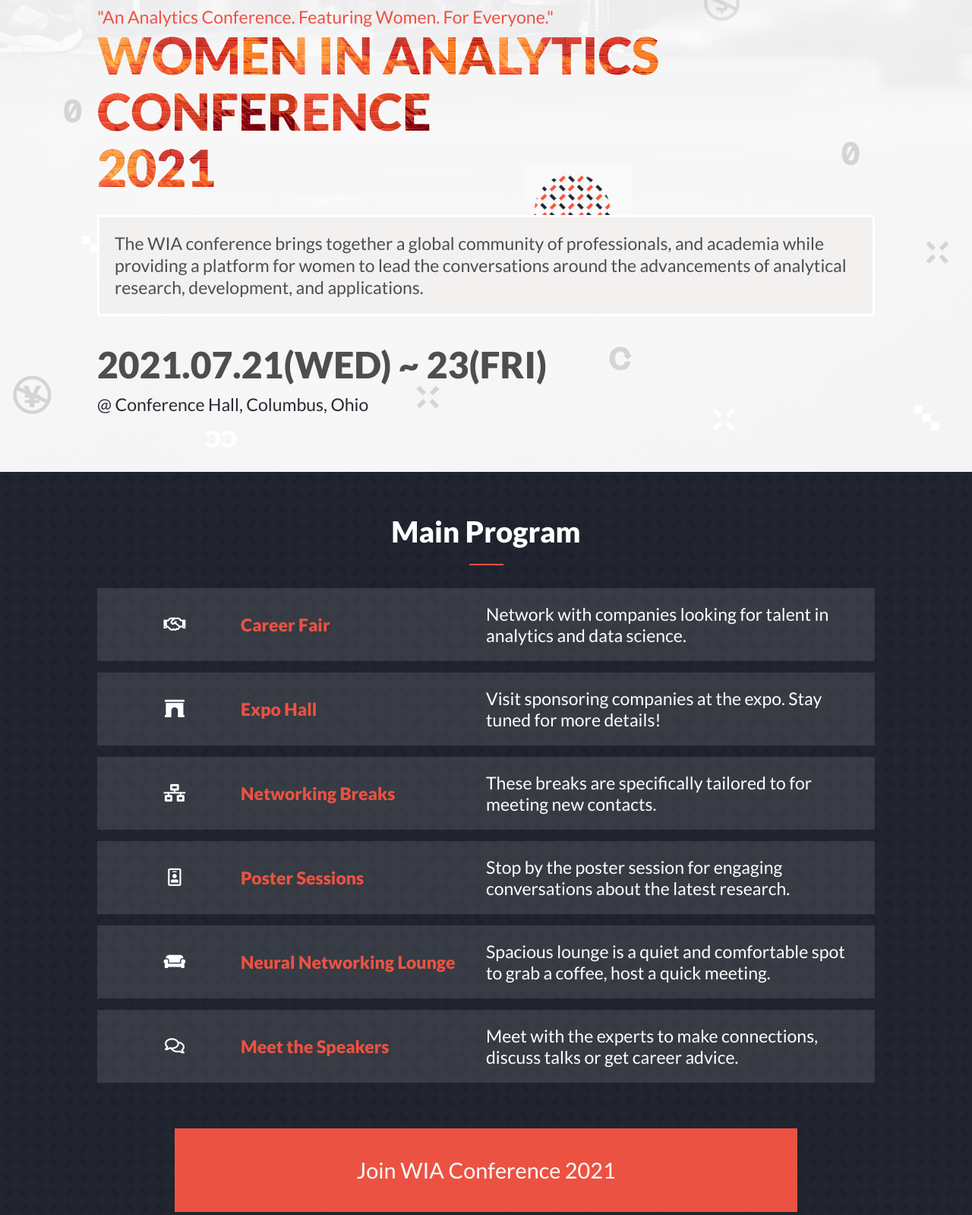
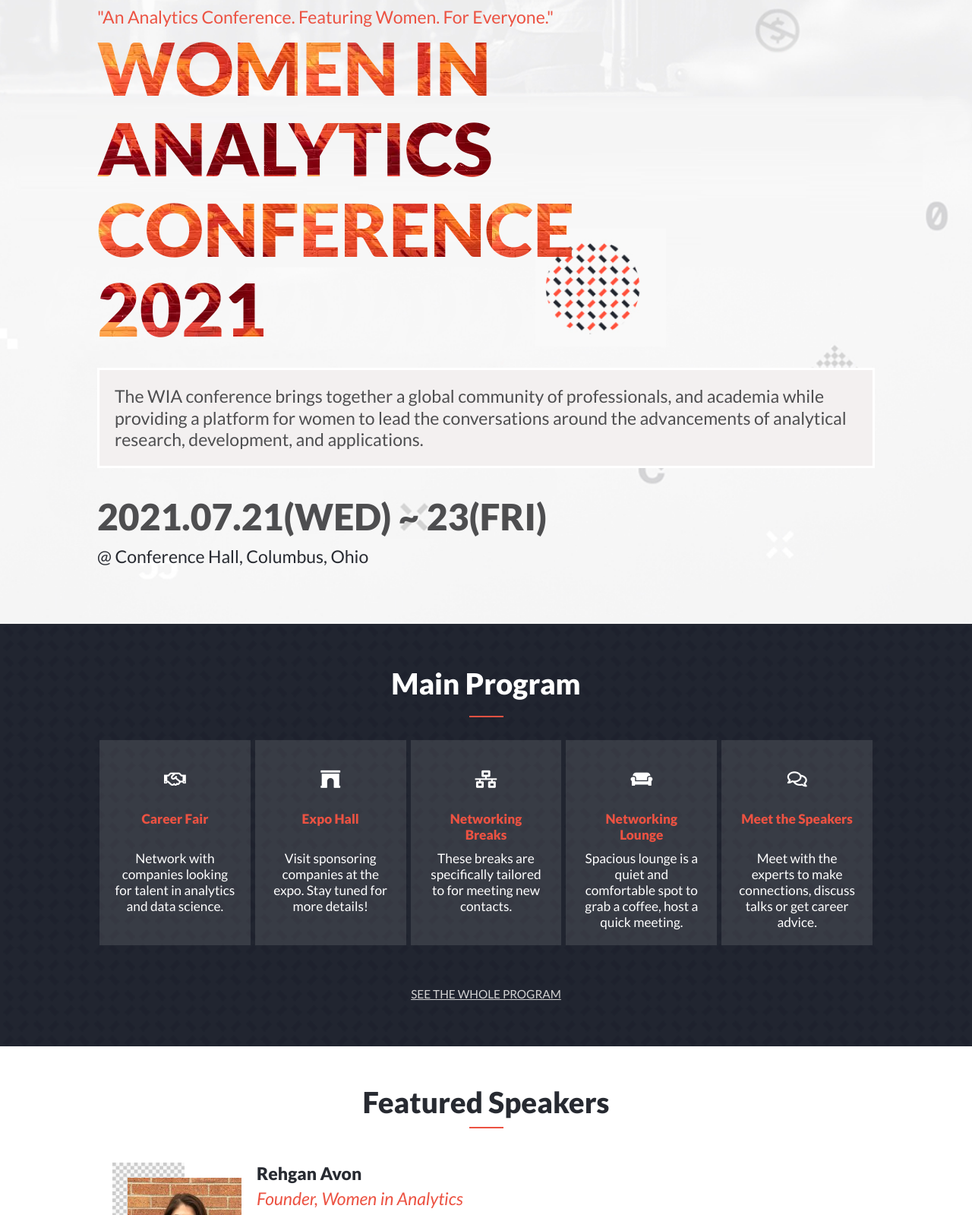
Before and after one commit to toliboff/Conference, a website: page index.html in a window 1280 px wide. Shown: the part 168-1767 px from the top of the page at 76% size. Drawn offline with Linux system fonts and the light colour scheme.

Commit message:
Update styled Main Program section for desktop version

```diff
--- a/index.html
+++ b/index.html
@@ -61,7 +61,7 @@
   </header>
 
   <section class="home" id="home">
-    <h1 class="page-title">WOMEN IN ANALYTICS CONFERENCE <span>2021<span></h1>
+    <h1 class="page-title">WOMEN IN ANALYTICS <span></span>CONFERENCE <span></span>2021</h1>
     <span class="moto">"An Analytics Conference. Featuring Women. For Everyone."</span>
     <p class="intro">
       The WIA conference brings together a global community of professionals, and academia while providing a platform for women to lead the conversations around the advancements of analytical research, development, and applications.
@@ -89,14 +89,10 @@
         <h3>Networking Breaks</h3>
         <p>These breaks are specifically tailored to for meeting new contacts.</p>
       </li>
-      <li>
-        <span class="program-icon"> <i class="far fa-id-badge"></i></span>
-        <h3>Poster Sessions</h3>
-        <p>Stop by the poster session for engaging conversations about the latest research.</p>
-      </li>
+
       <li>
         <span class="program-icon"> <i class="fas fa-couch"></i></span>
-        <h3>Neural Networking Lounge</h3>
+        <h3>Networking Lounge</h3>
         <p>Spacious lounge is a quiet and comfortable spot to grab a coffee, host a quick meeting.</p>
       </li>
       <li>
@@ -106,7 +102,8 @@
       </li>
     </ul>
 
-    <a href="" class="btn">Join WIA Conference 2021</a>
+    <a href="#" class="see-btn">SEE THE WHOLE PROGRAM</a>
+    <a href="#" class="btn">Join WIA Conference 2021</a>
   </section>
 
   <section class="speakers">
--- a/style.css
+++ b/style.css
@@ -77,8 +77,7 @@
   background-position: center;
 }
 
-.page-title,
-.page-title span {
+.page-title {
   font-size: 3.5rem;
   font-weight: 900;
   line-height: 1.1em;
@@ -394,7 +393,11 @@
   margin: 3px;
 }
 
-@media (min-width: 768px) {
+@media (min-width: 769px) {
+  .page-title {
+    font-size: 5rem;
+  }
+
   .mobile-nav {
     display: none;
   }
@@ -475,4 +478,38 @@
   .current {
     color: #ec5242 !important;
   }
+
+  /* MAIN SECTION */
+  .programs {
+    display: grid;
+    grid-template-columns: repeat(5, 1fr);
+  }
+
+  .programs li {
+    padding: 20px 20px;
+    padding-top: 40px;
+    display: grid;
+    grid-template-columns: 1fr;
+    grid-template-rows: 25% 25% 50%;
+    align-items: start;
+    margin: 15px 3px;
+    text-align: center;
+  }
+
+  .programs li p,
+  .programs li h3 {
+    font-size: 0.9rem;
+    margin: 0 auto 20px;
+  }
+
+  .main a.btn {
+    display: none;
+  }
+
+  .main .see-btn {
+    color: #d3d3d3;
+    font-size: 0.8rem;
+    text-decoration: underline;
+    margin: 25px auto 45px;
+  }
 }
```
